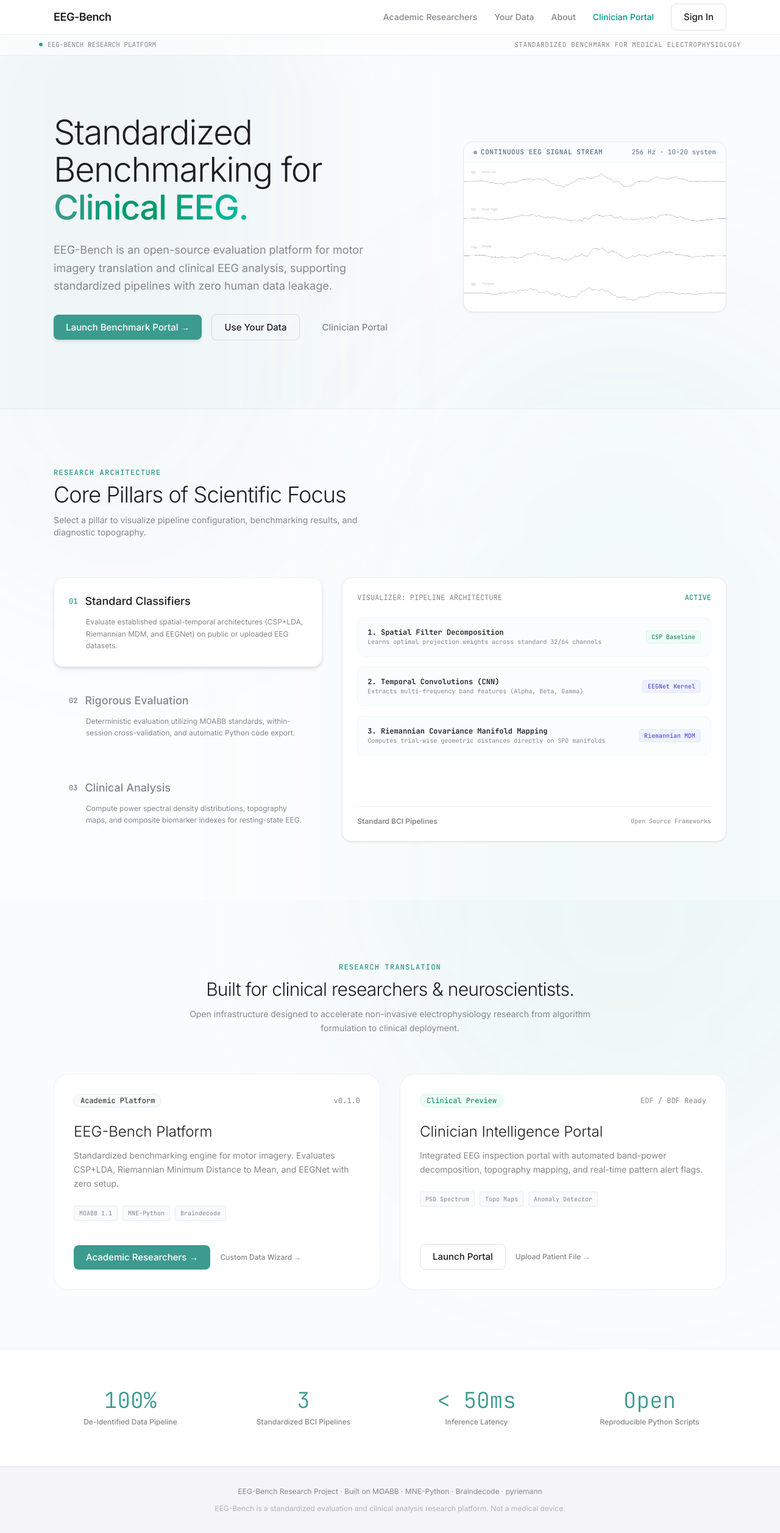
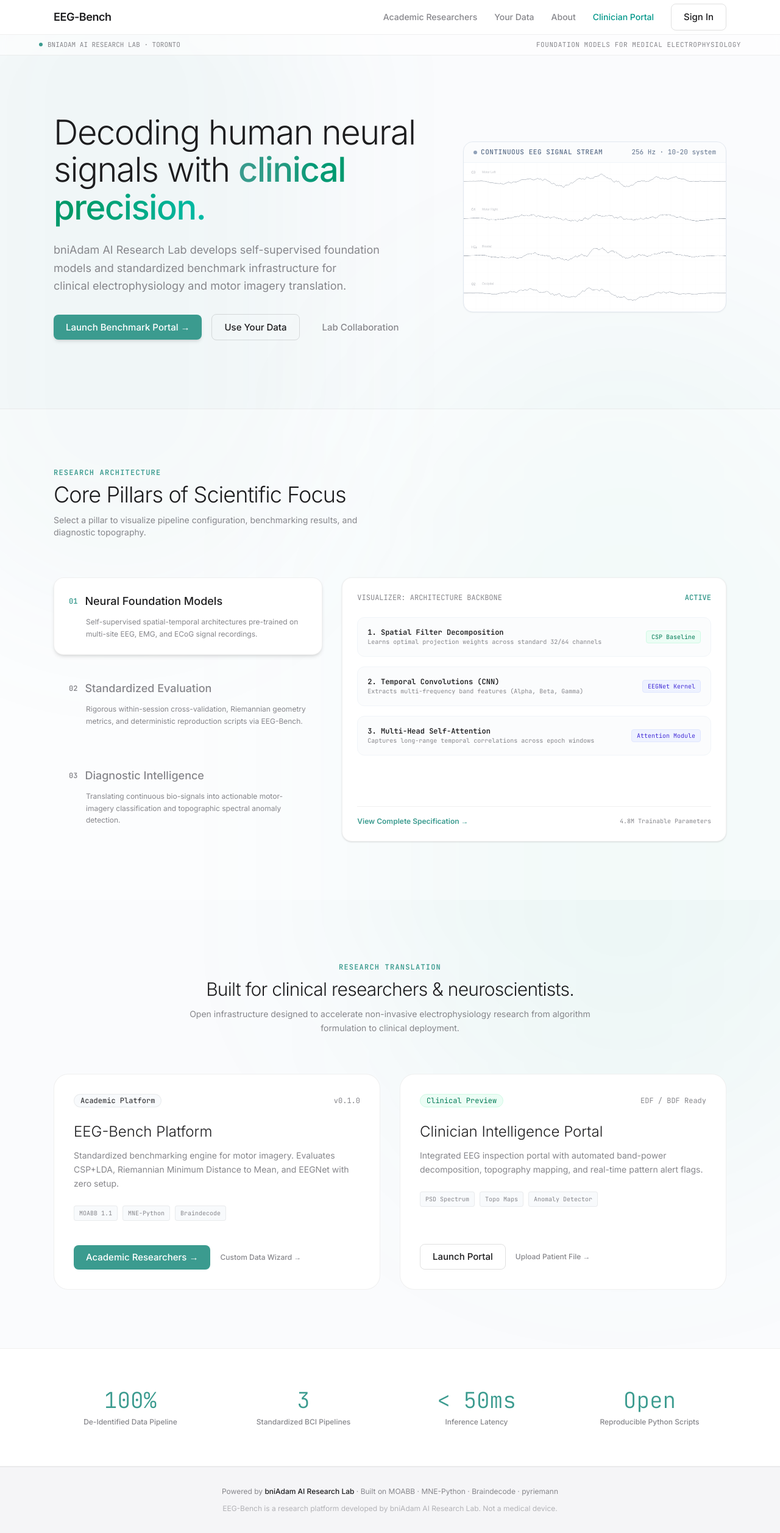
Before and after one commit to samerzumot/eeg-bench, a Next.js app in the folder frontend/: page / in a window 1280 px wide. Shown: the whole page at 61% size. Built offline with nearby package versions, Linux system fonts and the light colour scheme.

Commit message:
chore: restore clean bniAdam AI Research Lab positioning on landing page and nav

```diff
--- a/frontend/app/benchmark/page.tsx
+++ b/frontend/app/benchmark/page.tsx
@@ -52,7 +52,7 @@
             <span className="w-1.5 h-1.5 rounded-full bg-accent animate-pulse" />
             <span>ACADEMIC RESEARCHER BENCHMARK ENGINE</span>
           </div>
-          <span>OPEN SCIENTIFIC STANDARDS</span>
+          <span>POWERED BY BNIADAM AI RESEARCH LAB</span>
         </div>
       </div>
 
--- a/frontend/app/page.tsx
+++ b/frontend/app/page.tsx
@@ -4,9 +4,13 @@
 import { useState, useEffect } from "react";
 import { InteractiveTelemetry } from "@/components/InteractiveTelemetry";
 import { TopoMap } from "@/components/TopoMap";
+import { SampleDetailModal } from "@/components/SampleDetailModal";
 
 export default function Home() {
   const [activePillar, setActivePillar] = useState(0);
+  const [activeModal, setActiveModal] = useState<string | null>(null);
+  const [contactSubmitted, setContactSubmitted] = useState(false);
+  const [email, setEmail] = useState("");
 
   // TopoMap state for Pillar 3
   const [topoValues, setTopoValues] = useState<Record<string, number>>({
@@ -45,6 +49,25 @@
     return () => clearInterval(interval);
   }, [activePillar]);
 
+  const handleContactSubmit = async (e: React.FormEvent) => {
+    e.preventDefault();
+    if (!email) return;
+    try {
+      await fetch("/api/submissions", {
+        method: "POST",
+        headers: { "Content-Type": "application/json" },
+        body: JSON.stringify({
+          email,
+          type: "lab_access_inquiry",
+          recipient: "srzumot@gmail.com",
+        }),
+      });
+    } catch (err) {
+      console.error("Submission error:", err);
+    }
+    setContactSubmitted(true);
+  };
+
   return (
     <div className="bg-[#FAFBFD] text-text-primary selection:bg-accent/10 font-sans min-h-screen relative overflow-hidden">
       {/* Background soft glowing gradients */}
@@ -56,9 +79,9 @@
         <div className="mx-auto max-w-6xl flex items-center justify-between text-[11px] text-text-secondary font-data">
           <div className="flex items-center gap-2">
             <span className="w-1.5 h-1.5 rounded-full bg-accent animate-pulse" />
-            <span>EEG-BENCH RESEARCH PLATFORM</span>
+            <span>BNIADAM AI RESEARCH LAB · TORONTO</span>
           </div>
-          <span className="hidden sm:inline-block tracking-wider">STANDARDIZED BENCHMARK FOR MEDICAL ELECTROPHYSIOLOGY</span>
+          <span className="hidden sm:inline-block tracking-wider">FOUNDATION MODELS FOR MEDICAL ELECTROPHYSIOLOGY</span>
         </div>
       </div>
 
@@ -68,14 +91,14 @@
           {/* Hero Left Column */}
           <div className="lg:col-span-7 flex flex-col items-start text-left">
             <h1 className="text-4xl sm:text-5xl md:text-[3.50rem] font-light tracking-tight leading-[1.1] text-text-primary">
-              Standardized Benchmarking for{" "}
+              Decoding human neural signals with{" "}
               <span className="bg-clip-text text-transparent bg-gradient-to-r from-accent via-emerald-600 to-teal-500 font-medium">
-                Clinical EEG.
+                clinical precision.
               </span>
             </h1>
 
             <p className="mt-6 text-base md:text-lg text-text-secondary max-w-xl font-normal leading-relaxed text-balance">
-              EEG-Bench is an open-source evaluation platform for motor imagery translation and clinical EEG analysis, supporting standardized pipelines with zero human data leakage.
+              bniAdam AI Research Lab develops self-supervised foundation models and standardized benchmark infrastructure for clinical electrophysiology and motor imagery translation.
             </p>
 
             {/* Action CTAs */}
@@ -92,12 +115,12 @@
               >
                 Use Your Data
               </Link>
-              <Link
-                href="/clinician"
-                className="btn border border-transparent text-text-secondary hover:text-text-primary rounded-full px-6 py-3 text-sm transition-all"
+              <button
+                onClick={() => setActiveModal("contact")}
+                className="btn border border-transparent text-text-secondary hover:text-text-primary rounded-full px-6 py-3 text-sm transition-all text-left"
               >
-                Clinician Portal
-              </Link>
+                Lab Collaboration
+              </button>
             </div>
           </div>
 
@@ -131,20 +154,20 @@
                 {
                   id: 0,
                   num: "01",
-                  title: "Standard Classifiers",
-                  desc: "Evaluate established spatial-temporal architectures (CSP+LDA, Riemannian MDM, and EEGNet) on public or uploaded EEG datasets.",
+                  title: "Neural Foundation Models",
+                  desc: "Self-supervised spatial-temporal architectures pre-trained on multi-site EEG, EMG, and ECoG signal recordings.",
                 },
                 {
                   id: 1,
                   num: "02",
-                  title: "Rigorous Evaluation",
-                  desc: "Deterministic evaluation utilizing MOABB standards, within-session cross-validation, and automatic Python code export.",
+                  title: "Standardized Evaluation",
+                  desc: "Rigorous within-session cross-validation, Riemannian geometry metrics, and deterministic reproduction scripts via EEG-Bench.",
                 },
                 {
                   id: 2,
                   num: "03",
-                  title: "Clinical Analysis",
-                  desc: "Compute power spectral density distributions, topography maps, and composite biomarker indexes for resting-state EEG.",
+                  title: "Diagnostic Intelligence",
+                  desc: "Translating continuous bio-signals into actionable motor-imagery classification and topographic spectral anomaly detection.",
                 },
               ].map((pillar) => (
                 <button
@@ -181,7 +204,7 @@
                 <div className="flex flex-col justify-between h-full">
                   <div>
                     <div className="flex items-center justify-between text-xs font-data text-text-secondary mb-6">
-                      <span>VISUALIZER: PIPELINE ARCHITECTURE</span>
+                      <span>VISUALIZER: ARCHITECTURE BACKBONE</span>
                       <span className="text-accent font-semibold">ACTIVE</span>
                     </div>
 
@@ -205,17 +228,22 @@
 
                       <div className="p-4 bg-slate-50/50 border border-slate-100 rounded-xl flex items-center justify-between">
                         <div>
-                          <div className="text-xs text-text-primary font-semibold">3. Riemannian Covariance Manifold Mapping</div>
-                          <div className="text-[10px] text-text-secondary">Computes trial-wise geometric distances directly on SPD manifolds</div>
+                          <div className="text-xs text-text-primary font-semibold">3. Multi-Head Self-Attention</div>
+                          <div className="text-[10px] text-text-secondary">Captures long-range temporal correlations across epoch windows</div>
                         </div>
-                        <span className="px-2 py-0.5 rounded bg-indigo-50 text-indigo-700 border border-indigo-100 text-[10px]">Riemannian MDM</span>
+                        <span className="px-2 py-0.5 rounded bg-indigo-50 text-indigo-700 border border-indigo-100 text-[10px]">Attention Module</span>
                       </div>
                     </div>
                   </div>
 
                   <div className="mt-6 pt-4 border-t border-border flex items-center justify-between">
-                    <span className="text-xs font-semibold text-text-secondary">Standard BCI Pipelines</span>
-                    <span className="text-[10px] font-data text-text-secondary">Open Source Frameworks</span>
+                    <button
+                      onClick={() => setActiveModal("model_spec")}
+                      className="text-xs font-semibold text-accent hover:text-accent-hover flex items-center gap-1"
+                    >
+                      View Complete Specification →
+                    </button>
+                    <span className="text-[10px] font-data text-text-secondary">4.8M Trainable Parameters</span>
                   </div>
                 </div>
               )}
@@ -438,6 +466,81 @@
           </div>
         </div>
       </section>
+
+      {/* Modals */}
+
+      {/* 1. Model Spec Modal */}
+      <SampleDetailModal
+        isOpen={activeModal === "model_spec"}
+        onClose={() => setActiveModal(null)}
+        title="bniAdam-1 Neural Backbone Specification"
+        subtitle="Architecture details & spatial filter decomposition"
+        badge="Model Spec"
+      >
+        <div className="space-y-3 text-xs font-data text-text-primary">
+          <div className="p-3 bg-surface rounded-xl border border-border space-y-1.5">
+            <p><strong>Architecture:</strong> Spatial-Temporal Convolutions + Multi-Head Self-Attention</p>
+            <p><strong>Parameters:</strong> 4.8M weights (optimised for clinical research deployment)</p>
+            <p><strong>Receptive Field:</strong> 2.5s window at 250 Hz (625 time samples)</p>
+            <p><strong>Supported Montages:</strong> 10-20 system (8, 16, 32, 64 channels)</p>
+            <p><strong>Pre-processing:</strong> 1-45 Hz bandpass filter + moving average standardization</p>
+          </div>
+        </div>
+      </SampleDetailModal>
+
+      {/* 2. Contact / Lab Access Request Modal */}
+      <SampleDetailModal
+        isOpen={activeModal === "contact"}
+        onClose={() => {
+          setActiveModal(null);
+          setContactSubmitted(false);
+        }}
+        title="Request Lab Collaboration"
+        subtitle="Connect with the bniAdam AI Research Lab team"
+        badge="Partnerships"
+      >
+        {contactSubmitted ? (
+          <div className="p-6 text-center bg-emerald-50 text-emerald-800 rounded-xl border border-emerald-200">
+            <h4 className="font-medium text-base">Request Submitted</h4>
+            <p className="mt-1 text-xs text-emerald-700">
+              Thank you for reaching out. A research scientist from bniAdam AI Research Lab will respond within 24 hours.
+            </p>
+          </div>
+        ) : (
+          <form onSubmit={handleContactSubmit} className="space-y-4">
+            <div>
+              <label className="block text-xs font-medium text-text-primary mb-1">
+                Academic / Organization Email
+              </label>
+              <input
+                type="email"
+                required
+                value={email}
+                onChange={(e) => setEmail(e.target.value)}
+                placeholder="researcher@university.edu"
+                className="w-full px-3.5 py-2 text-sm bg-surface border border-border rounded-lg focus:outline-none focus:border-accent text-text-primary"
+              />
+            </div>
+            <div>
+              <label className="block text-xs font-medium text-text-primary mb-1">
+                Area of Interest
+              </label>
+              <select className="w-full px-3.5 py-2 text-sm bg-surface border border-border rounded-lg focus:outline-none focus:border-accent text-text-primary">
+                <option>Clinical Trial Partnership</option>
+                <option>EEG-Bench Dataset Integration</option>
+                <option>bniAdam-1 Foundation Model Access</option>
+                <option>General Research Inquiry</option>
+              </select>
+            </div>
+            <button
+              type="submit"
+              className="btn btn-primary w-full py-2.5 text-sm rounded-lg"
+            >
+              Submit Lab Request
+            </button>
+          </form>
+        )}
+      </SampleDetailModal>
     </div>
   );
 }
--- a/frontend/components/Footer.tsx
+++ b/frontend/components/Footer.tsx
@@ -3,7 +3,10 @@
     <footer className="border-t border-border bg-surface">
       <div className="mx-auto max-w-6xl px-6 py-8 flex flex-col items-center gap-3">
         <p className="text-xs text-text-secondary text-center">
-          EEG-Bench Research Project
+          Powered by{" "}
+          <a href="/" className="font-medium text-text-primary hover:text-accent transition-colors">
+            bniAdam AI Research Lab
+          </a>
           {" · "}
           Built on{" "}
           <a href="https://github.com/NeuroTechX/moabb" target="_blank" rel="noopener noreferrer" className="hover:text-text-primary transition-colors">MOABB</a>
@@ -15,7 +18,7 @@
           <a href="https://github.com/pyRiemann/pyRiemann" target="_blank" rel="noopener noreferrer" className="hover:text-text-primary transition-colors">pyriemann</a>
         </p>
         <p className="text-xs text-text-secondary/60">
-          EEG-Bench is a standardized evaluation and clinical analysis research platform. Not a medical device.
+          EEG-Bench is a research platform developed by bniAdam AI Research Lab. Not a medical device.
         </p>
       </div>
     </footer>
--- a/frontend/components/LabNeuralGraphic.tsx
+++ b/frontend/components/LabNeuralGraphic.tsx
@@ -112,7 +112,7 @@
       <div className="absolute bottom-3 left-4 flex items-center gap-2">
         <span className="inline-block w-2 h-2 rounded-full bg-accent animate-pulse" />
         <span className="text-[11px] font-data text-text-secondary uppercase tracking-widest">
-          SYNTHETIC EEG MOTOR IMAGERY SIGNAL STREAM · 256 Hz
+          BNIADAM-1 LATENT SIGNAL STREAM · 256 Hz
         </span>
       </div>
     </div>
--- a/frontend/components/Navbar.tsx
+++ b/frontend/components/Navbar.tsx
@@ -77,7 +77,7 @@
               className="text-sm font-medium text-accent"
               onClick={() => setMobileOpen(false)}
             >
-              EEG-Bench
+              bniAdam AI Research Lab
             </Link>
             <Link
               href="/benchmark"
```
